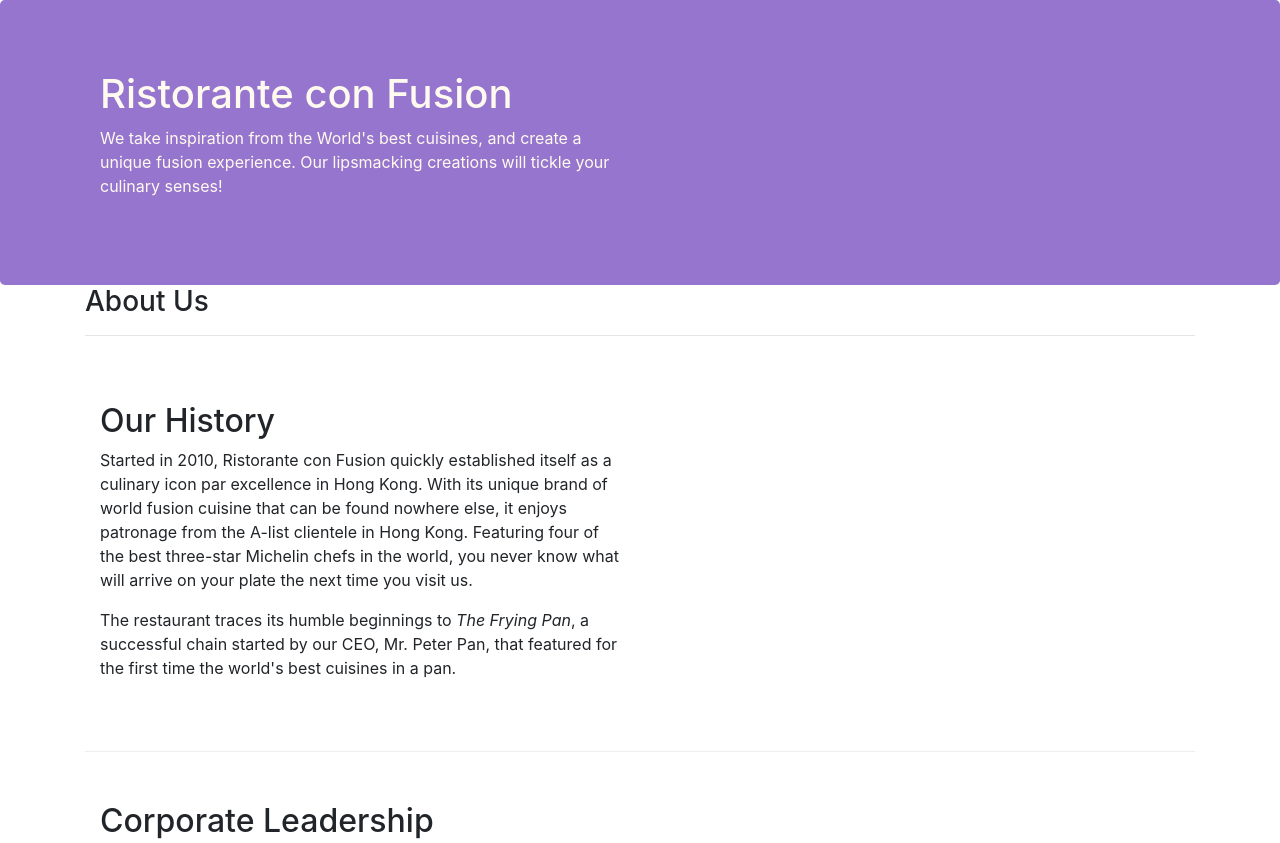
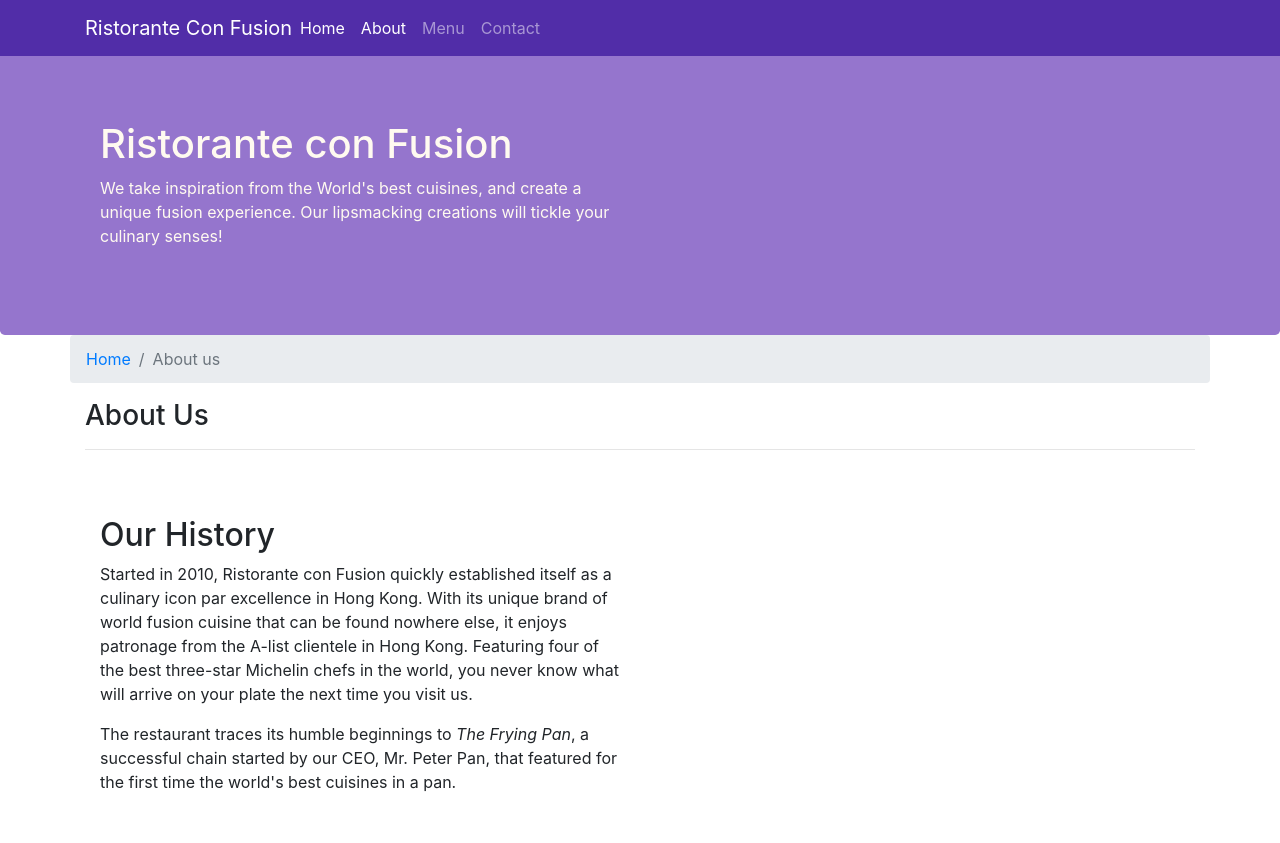
Before and after one commit to sdsnake/Restaurant-BootStrap, a website: page aboutus.html in a window 1280 px wide. Shown: the top 843 px of the page. Drawn offline with nearby package versions, Linux system fonts and the light colour scheme.

Commit message:
Navbar and Breadcrumbs

```diff
--- a/CSS/style.css
+++ b/CSS/style.css
@@ -24,8 +24,19 @@
     color: floralwhite;
 }
 
-.adress{
+adress{
     font-size: 80%;
     margin: 0px;
     color: #0f0f0f;
 }
+
+body{
+
+    padding: 50px 0px;
+    z-index: 0;
+
+}
+
+.navbar-dark{
+    background-color: #512da8;
+}
--- a/aboutus.html
+++ b/aboutus.html
@@ -15,6 +15,22 @@
 </head>
 
 <body>
+    <nav class="navbar navbar-dark navbar-expand-sm fixed-top">
+            <div class="container">
+                <button class="navbar-toggler" type="button" data-toggle="collapse" data-target="#Navbar">
+                    <span class="navbar-toggler-icon"></span>
+                </button>
+                <a class="navbar-brand mr-auto" href="./index.html">Ristorante Con Fusion</a>
+                <div class="collapse navbar-collapse" id="Navbar">
+                    <ul class="navbar-nav mr-auto">
+                            <li class="nav-item active"><a class="nav-link" href="./index.html">Home</a></li>
+                            <li class="nav-item active"><a class="nav-link" href="#">About</a></li>
+                            <li class="nav-item"><a class="nav-link" href="#">Menu</a></li>
+                            <li class="nav-item"><a class="nav-link" href="#">Contact</a></li>
+                    </ul>
+                </div>
+            </div>
+        </nav>
 
     <header class="jumbotron">
         <div class="container">
@@ -31,7 +47,11 @@
 
     <div class="container">
         <div class="row">
-            <div class="col sm">
+            <ol class="col-12 breadcrumb">
+                <li class="breadcrumb-item"><a href="./index.html">Home</a></li>
+                <li class="breadcrumb-item active">About us</li>
+            </ol>
+            <div class="col-12">
                <h3>About Us</h3>
                <hr>
             </div>
@@ -70,7 +90,7 @@
                 <div class="col-4 offset-1 col-sm-2">
                     <h5>Links</h5>
                     <ul class="list-unstyled">
-                        <li><a href="#">Home</a></li>
+                        <li><a href="./index.html">Home</a></li>
                         <li><a href="#">About</a></li>
                         <li><a href="#">Menu</a></li>
                         <li><a href="#">Contact</a></li>
@@ -105,7 +125,10 @@
            </div>
         </div>
     </footer>
-
+    <!-- jQuery first, then Popper.js, then Bootstrap JS. -->
+    <script src="node_modules/jquery/dist/jquery.slim.min.js"></script>
+    <script src="node_modules/popper.js/dist/umd/popper.min.js"></script>
+    <script src="node_modules/bootstrap/dist/js/bootstrap.min.js"></script>
 </body>
 
 </html>
```
Also changed, not shown: index.html (+17 -2 lines).
